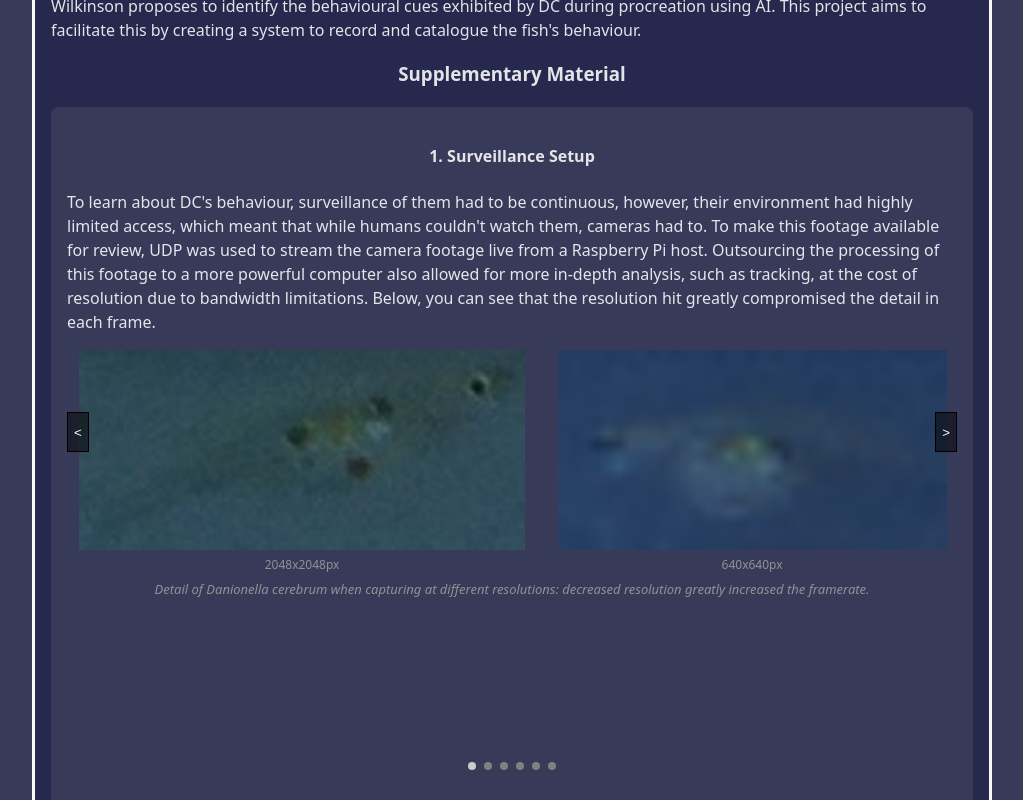
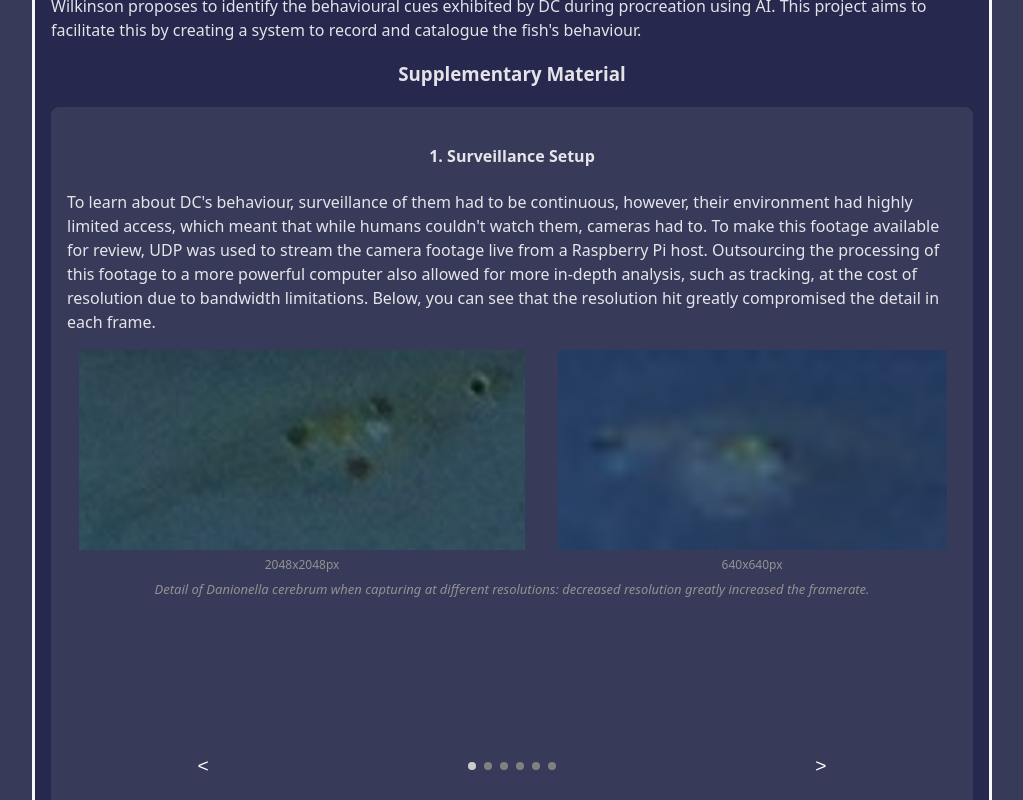
Before and after one commit to js-smejko/jake-app, a React (Vite) app: page /projects/dissertation in a window 1280 px wide. Shown: the part 620-1420 px from the top of the page, without its empty margins (128-1151 px from the left). Built offline with nearby package versions, Linux system fonts and the light colour scheme.

Commit message:
Improved carousel UI

```diff
--- a/package.json
+++ b/package.json
@@ -10,10 +10,8 @@
     "preview": "vite preview"
   },
   "dependencies": {
-    "@ionic/react": "^8.7.4",
     "@react-three/drei": "^10.7.6",
     "@react-three/fiber": "^9.3.0",
-    "ionicons": "^8.0.13",
     "react": "^19.1.0",
     "react-dom": "^19.1.0",
     "react-router-dom": "^7.9.1",
--- a/src/components/CaptionedImageRow.tsx
+++ b/src/components/CaptionedImageRow.tsx
@@ -85,7 +85,7 @@ const CaptionedImageRow = ({ images, caption, maxHeight }: CaptionedImageProps)
               alt={img.alt ?? ""}
               // loading="lazy"
               // decoding="async"
-              // draggable={false}
+              draggable={false}
               style={{
                 width: "100%",              // fills flexed width
                 height: "auto",
--- a/src/components/HighlightsCarousel.tsx
+++ b/src/components/HighlightsCarousel.tsx
@@ -2,32 +2,15 @@ import CaptionedVideo from "./CaptionedVideo";
 import Carousel from "./carousel/Carousel";
 
 const HighlightsCarousel = () => {
-  const videoRefs = new Map<number, React.RefObject<HTMLVideoElement>>();
-
-  const handleClick = (i: number) => {
-    const ref = videoRefs.get(i);
-    if (ref?.current) {
-      if (ref.current.paused) {
-        ref.current.play();
-      } else {
-        ref.current.pause();
-      }
-    }
-  };
-
   return (
     <Carousel
       className="carousel"
-      onClick={handleClick}
     >
       <div>
         <h4>3D tracking of items using canon orthogonal camera feed, transferred via UDP from a Raspberry Pi</h4>
         <CaptionedVideo
           src="assets/dissertation/implemented_tracker.mp4"
           maxHeight={600}
-          ref={el => {
-            if (el) videoRefs.set(0, { current: el })
-          }}
         />
       </div>
       <div>
@@ -35,9 +18,6 @@ const HighlightsCarousel = () => {
         <CaptionedVideo
           src="assets/autonomousVehicle/ir_navigation.mp4"
           maxHeight={600}
-          ref={el => {
-            if (el) videoRefs.set(1, { current: el })
-          }}
         />
       </div>
       <div>
@@ -45,9 +25,6 @@ const HighlightsCarousel = () => {
         <CaptionedVideo
           src="assets/CADSoftware/stl_video.mp4"
           maxHeight={600}
-          ref={el => {
-            if (el) videoRefs.set(2, { current: el })
-          }}
         />
       </div>
     </Carousel>
--- a/src/components/SupplementaryMaterialCarousel.tsx
+++ b/src/components/SupplementaryMaterialCarousel.tsx
@@ -4,19 +4,6 @@ import Carousel from "./carousel/Carousel"
 import FloatImage from "./FloatImage"
 
 const SupplementaryMaterialCarousel = () => {
-  const videoRefs = new Map<number, React.RefObject<HTMLVideoElement>>();
-
-  const handleClick = (i: number) => {
-    const ref = videoRefs.get(i);
-    if (ref?.current) {
-      if (ref.current.paused) {
-        ref.current.play();
-      } else {
-        ref.current.pause();
-      }
-    }
-  };
-
   return (
     <Carousel
       style={{
@@ -25,7 +12,6 @@ const SupplementaryMaterialCarousel = () => {
         borderRadius: "8px",
       }}
       gap={32}
-      onClick={handleClick}
     >
       <div>
         <h4>1. Surveillance Setup</h4>
@@ -72,13 +58,9 @@ const SupplementaryMaterialCarousel = () => {
           Below, the algorithm is demonstrated using an LED to model the fish. A view of each camera is shown alongside the algorithm's trace of the LED in 3D.
         </p>
         <CaptionedVideo
-          ref={el => {
-            if (el) videoRefs.set(2, { current: el });
-          }}
           src="/assets/dissertation/implemented_tracker.mp4"
           maxHeight="640px"
           caption="Tracking an LED in 3D - only the image detection model needs adapting for tracking DC instead"
-          controls={false}
         />
       </div>
       <div>
@@ -118,13 +100,9 @@ const SupplementaryMaterialCarousel = () => {
           which is no imposition to the client.
         </p>
         <CaptionedVideo
-          ref={el => {
-            if (el) videoRefs.set(4, { current: el });
-          }}
           src="/assets/dissertation/rewind_demo.mp4"
           maxHeight="640px"
           caption="A demonstration of 30 minutes' surveillance backlog - both cameras are focused on a digital clock"
-          controls={false}
         />
       </div>
       <div>
--- a/src/components/carousel/Carousel.module.css
+++ b/src/components/carousel/Carousel.module.css
@@ -1,25 +1,39 @@
-.carousel-button {
-  user-select: none;
-  background-color: rgba(0, 0, 0, 0.5);
-  border: 1px solid black;
-  color: white;
-  height: 40px;
+.navigation-container {
+  position: relative;
+  display: flex;
+  align-items: center;
+  padding-block: 16px;
 }
 
-.carousel-gesture-overlay {
+.carousel-button {
+  /* user-select: none; */
+  /* background-color: rgba(0, 0, 0, 0.5); */
+  /* border: 1px solid black; */
+  background: none;
+  border: none;
+  color: white;
+  font-size: 1.2rem;
+  /* height: 40px; */
+  z-index: 2;
+}
+
+.dot {
+  display: inline-block;
+  width: 8px;
+  height: 8px;
+  border-radius: 50%;
+  margin: 4px;
+  transition: background-color 0.3s ease;
+}
+
+.gesture-overlay {
   position: absolute;
   width: 100%;
   height: 100%;
-  z-index: 1;
+  /* z-index: 1; */
   display: flex;
   align-items: center;
   justify-content: space-between;
   left: 0px;
   top: 0px;
 }
-.carousel-gesture-overlay:hover {
-  cursor: grab;
-}
-.carousel-gesture-overlay:active {
-  cursor: grabbing;
-}
--- a/src/components/carousel/Carousel.tsx
+++ b/src/components/carousel/Carousel.tsx
@@ -1,6 +1,6 @@
 import { useEffect, useMemo, useRef, useState } from "react";
 import DotNavigation from "./DotNavigation";
-import classes from "./Carousel.module.css";
+import { circularNext, circularPrev, circularSlice } from "./Carousel.util";
 
 interface CarouselProps {
   children: React.ReactNode[];
@@ -8,21 +8,7 @@ interface CarouselProps {
   style?: React.CSSProperties;
   maxHeight?: number;
   gap?: number;
-  onClick?: (slideIndex: number, e: React.MouseEvent<HTMLDivElement>) => void;
   onSlideChange?: (slideIndex: number) => void;
-}
-
-function circularSlice<T>(arr: T[], start: number, length: number): T[] {
-  const result: T[] = [];
-  const n = arr.length;
-
-  let normalizedStart = ((start % n) + n) % n;
-
-  for (let i = 0; i < length; i++) {
-    result.push(arr[(normalizedStart + i) % n]);
-  }
-
-  return result;
 }
 
 const Carousel = ({
@@ -31,7 +17,6 @@ const Carousel = ({
   style,
   maxHeight = 2000,
   gap = 16,
-  onClick,
   onSlideChange
 }: CarouselProps) => {
   const [width, setWidth] = useState(0);
@@ -116,9 +101,9 @@ const Carousel = ({
     setIsTransitionEnabled(false);
     setCurrentIndex(prev => {
       const nextIndex = translateX === 0
-      ? (prev - 1 + keyedChildren.length) % keyedChildren.length
+      ? circularPrev(prev, keyedChildren.length)
       : translateX === -slideWidth * 2
-      ? (prev + 1) % keyedChildren.length
+      ? circularNext(prev, keyedChildren.length)
       : prev;
       onSlideChange?.(nextIndex);
       return nextIndex;
@@ -162,12 +147,21 @@ const Carousel = ({
         <div
           ref={absoluteRef}
           style={{
+            cursor: isDragging ? "grabbing" : "grab",
             display: "flex",
             position: "absolute",
             transform: `translateX(${translateX}px)`,
             transition: isTransitionEnabled ? "transform 0.3s ease" : "none",
             gap,
           }}
+          onMouseDown={handleMouseDown}
+          onMouseMove={handleMouseMove}
+          onMouseUp={handleMouseUp}
+          onMouseLeave={handleMouseUp}
+          onTouchStart={handleTouchStart}
+          onTouchMove={handleTouchMove}
+          onTouchEnd={handleTouchEnd}
+          onTouchCancel={handleTouchEnd}
           onTransitionEnd={handleTransitionEnd}
         >
           {circularSlice(
@@ -186,31 +180,6 @@ const Carousel = ({
             </div>
           ))}
         </div>
-        <div
-          className={classes["carousel-gesture-overlay"]}
-          onMouseDown={handleMouseDown}
-          onMouseMove={handleMouseMove}
-          onMouseUp={handleMouseUp}
-          onMouseLeave={handleMouseUp}
-          onTouchStart={handleTouchStart}
-          onTouchMove={handleTouchMove}
-          onTouchEnd={handleTouchEnd}
-          onTouchCancel={handleTouchEnd}
-          onClick={e => onClick?.(currentIndex, e)}
-        >
-          <button
-            className={classes["carousel-button"]}
-            onClick={() => setCurrentIndex((currentIndex - 1 + keyedChildren.length) % keyedChildren.length)}
-          >
-            &lt;
-          </button>
-          <button
-            className={classes["carousel-button"]}
-            onClick={() => setCurrentIndex((currentIndex + 1) % keyedChildren.length)}
-          >
-            &gt;
-          </button>
-        </div>
       </div>
       <DotNavigation
         numDots={keyedChildren.length}
--- /dev/null
+++ b/src/components/carousel/Carousel.util.ts
@@ -0,0 +1,24 @@
+export const circularIndex = (index: number, length: number) => {
+  return ((index % length) + length) % length;
+};
+
+export const circularNext = (index: number, length: number) => {
+  return (index + 1) % length;
+};
+
+export const circularPrev = (index: number, length: number) => {
+  return (index - 1 + length) % length;
+};
+
+export const circularSlice = <T>(arr: T[], start: number, length: number) => {
+  const result: T[] = [];
+  const n = arr.length;
+
+  let normalizedStart = ((start % n) + n) % n;
+
+  for (let i = 0; i < length; i++) {
+    result.push(arr[(normalizedStart + i) % n]);
+  }
+
+  return result;
+}
--- a/src/components/carousel/DotNavigation.tsx
+++ b/src/components/carousel/DotNavigation.tsx
@@ -1,4 +1,6 @@
 import { useRef, useState } from "react";
+import classes from "./Carousel.module.css";
+import { circularNext, circularPrev } from "./Carousel.util";
 
 interface DotNavigationProps {
   numDots: number;
@@ -6,7 +8,7 @@ interface DotNavigationProps {
   onChange: (index: number) => void;
 };
 
-const DotNavigation = ({ numDots, currentIndex, onChange: setCurrentIndex }: DotNavigationProps) => {
+const DotNavigation = ({ numDots, currentIndex, onChange }: DotNavigationProps) => {
   const [isDragging, setIsDragging] = useState(false);
 
   const dotsRef = useRef<HTMLDivElement>(null);
@@ -18,7 +20,7 @@ const DotNavigation = ({ numDots, currentIndex, onChange: setCurrentIndex }: Dot
   const handleDragMove = (clientX: number) => {
     if (!isDragging || !dotsRef.current) return;
     const { left, width } = dotsRef.current.getBoundingClientRect();
-    setCurrentIndex(Math.max(Math.min(Math.floor((clientX - left) / (width / numDots)), numDots - 1), 0));
+    onChange(Math.max(Math.min(Math.floor((clientX - left) / (width / numDots)), numDots - 1), 0));
   };
 
   const handleDragEnd = () => {
@@ -32,15 +34,18 @@ const DotNavigation = ({ numDots, currentIndex, onChange: setCurrentIndex }: Dot
     <div
       style={{
         display: "flex",
-        justifyContent: "center",
+        justifyContent: "space-around",
       }}
     >
+      <button
+        className={classes["carousel-button"]}
+        onClick={() => onChange(circularPrev(currentIndex, numDots))}
+      >
+        &lt;
+      </button>
+      <div className={classes["navigation-container"]}>
         <div
-        style={{
-          display: "flex",
-          alignItems: "center",
-          paddingBlock: 16,
-        }}
+          className={classes["gesture-overlay"]}
           ref={dotsRef}
           onMouseDown={handleDragStart}
           onMouseMove={handleMouseMove}
@@ -50,24 +55,24 @@ const DotNavigation = ({ numDots, currentIndex, onChange: setCurrentIndex }: Dot
           onTouchMove={handleTouchMove}
           onTouchEnd={handleDragEnd}
           onTouchCancel={handleDragEnd}
-      >
-
+        />
         {Array.from({ length: numDots }).map((_, i) =>
           <span
             key={i}
+            className={classes.dot}
             style={{
-              display: "inline-block",
-              width: 8,
-              height: 8,
-              borderRadius: "50%",
               backgroundColor: i === currentIndex ? "#ccc" : "#808080ff",
-              margin: 4,
-              transition: "background-color 0.3s ease",
             }}
-            // onClick={() => !isDragging && setCurrentIndex(i)}
+            draggable={false}
           />
         )}
       </div>
+      <button
+        className={classes["carousel-button"]}
+        onClick={() => onChange(circularNext(currentIndex, numDots))}
+      >
+        &gt;
+      </button>
     </div>
   )
 };
```
Also changed, not shown: src/components/CaptionedVideo.tsx (+3 -27 lines), src/components/FloatImage.tsx (+13 -4 lines), 1 other file (tests, documents, lock files or other folders). Lines whose indentation alone changed are shown as unchanged.
